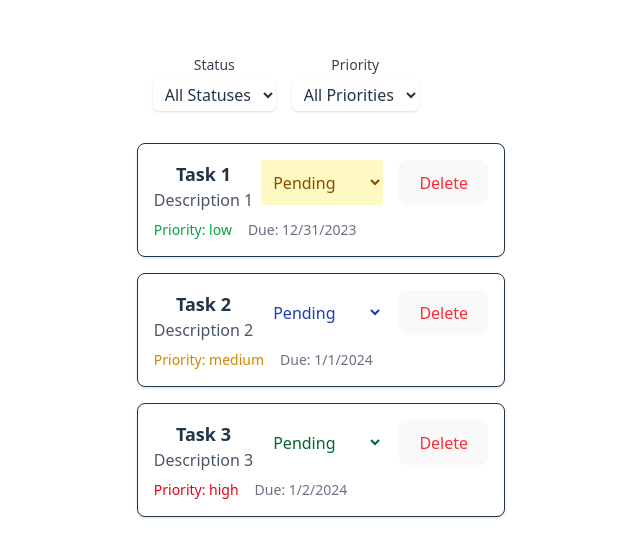
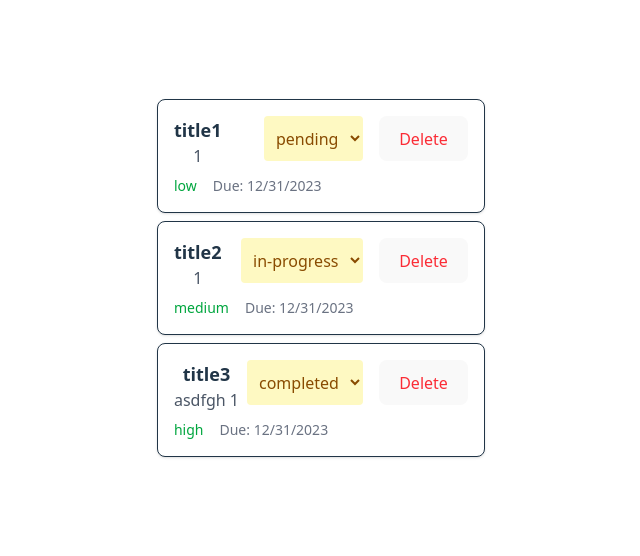
Before and after one commit to DhanashreeKharade451/Lab-3task-manager, a React (Vite) app: page / in a window 1280 px wide. Shown: the part 122-678 px from the top of the page, without its empty margins (319-959 px from the left). Built offline with nearby package versions, Linux system fonts and the light colour scheme.

Commit message:
Updated TaskItem

```diff
--- a/src/App.tsx
+++ b/src/App.tsx
@@ -37,115 +37,14 @@ function App() {
     },
   ];
 
-  // return (
-  //   <>
-  //     <TaskList tasks={textObject}/>
+  return (
+    <>
+      <TaskList tasks={textObject}/>
 
-  //   </>
-  // )
+    </>
+  )
 
-  return (
-    <div className="space-y-4">
-      <div className="flex gap-4 p-4">
-        <div>
-          <label
-            htmlFor="status-filter"
-            className="block text-sm font-medium text-gray-700 mb-1"
-          >
-            Status
-          </label>
-          <select
-            id="status-filter"
-            className="bg-white dark:bg-gray-800 px-2 py-1 block w-full rounded-md border-gray-300 shadow-sm focus:border-blue-500 focus:ring-blue-500"
-          >
-            <option value="all">All Statuses</option>
-            <option value="pending">Pending</option>
-            <option value="in-progress">In Progress</option>
-            <option value="completed">Completed</option>
-          </select>
-        </div>
-        <div>
-          <label
-            htmlFor="priority-filter"
-            className="block text-sm font-medium text-gray-700 mb-1"
-          >
-            Priority
-          </label>
-          <select
-            id="priority-filter"
-            className="bg-white dark:bg-gray-800 px-2 py-1 block w-full rounded-md border-gray-300 shadow-sm focus:border-blue-500 focus:ring-blue-500"
-          >
-            <option value="all">All Priorities</option>
-            <option value="high">High</option>
-            <option value="medium">Medium</option>
-            <option value="low">Low</option>
-          </select>
-        </div>
-      </div>
-      <div className="space-y-4">
-        <div className="p-4 border rounded-lg shadow-sm hover:shadow-md transition-shadow bg-white dark:bg-black dark:border-gray-700">
-          <div className="flex justify-between items-start">
-            <div>
-              <h3 className="text-lg font-semibold">Task 1</h3>
-              <p className="text-gray-600">Description 1</p>
-            </div>
-            <div className="flex gap-2">
-              <select className="px-2 py-1 rounded bg-white mx-2 bg-yellow-100 text-yellow-800">
-                <option value="pending">Pending</option>
-                <option value="in-progress">In Progress</option>
-                <option value="completed">Completed</option>
-              </select>
-              <button className="text-red-500 hover:text-red-700">Delete</button>
-            </div>
-          </div>
-          <div className="mt-2 flex gap-4 text-sm">
-            <span className="text-green-600">Priority: low</span>
-            <span className="text-gray-500">Due: 12/31/2023</span>
-          </div>
-        </div>
-        <div className="p-4 border rounded-lg shadow-sm hover:shadow-md transition-shadow bg-white dark:bg-black dark:border-gray-700">
-          <div className="flex justify-between items-start">
-            <div>
-              <h3 className="text-lg font-semibold">Task 2</h3>
-              <p className="text-gray-600">Description 2</p>
-            </div>
-            <div className="flex gap-2">
-              <select className="px-2 py-1 rounded bg-white mx-2 bg-blue-100 text-blue-800">
-                <option value="pending">Pending</option>
-                <option value="in-progress">In Progress</option>
-                <option value="completed">Completed</option>
-              </select>
-              <button className="text-red-500 hover:text-red-700">Delete</button>
-            </div>
-          </div>
-          <div className="mt-2 flex gap-4 text-sm">
-            <span className="text-yellow-600">Priority: medium</span>
-            <span className="text-gray-500">Due: 1/1/2024</span>
-          </div>
-        </div>
-        <div className="p-4 border rounded-lg shadow-sm hover:shadow-md transition-shadow bg-white dark:bg-black dark:border-gray-700">
-          <div className="flex justify-between items-start">
-            <div>
-              <h3 className="text-lg font-semibold">Task 3</h3>
-              <p className="text-gray-600">Description 3</p>
-            </div>
-            <div className="flex gap-2">
-              <select className="px-2 py-1 rounded bg-white mx-2 bg-green-100 text-green-800">
-                <option value="pending">Pending</option>
-                <option value="in-progress">In Progress</option>
-                <option value="completed">Completed</option>
-              </select>
-              <button className="text-red-500 hover:text-red-700">Delete</button>
-            </div>
-          </div>
-          <div className="mt-2 flex gap-4 text-sm">
-            <span className="text-red-600">Priority: high</span>
-            <span className="text-gray-500">Due: 1/2/2024</span>
-          </div>
-        </div>
-      </div>
-    </div>
-  );
+
 }
 
 export default App;
--- a/src/components/TaskItem/TaskItem.tsx
+++ b/src/components/TaskItem/TaskItem.tsx
@@ -1,37 +1,65 @@
 import type{ Task, TaskItemProps} from "../../types";
 
 const TaskItem =({task, onStatusChange, onDelete}: TaskItemProps)=>{
+
+
     // task ="",
     // onStatusChange ="",
     // onDelete ="",
+    // return(
+    //     <div>
+    //         <h3>{task.title}</h3>
+    //         <p>{task.description}</p>
+
+
+    //         <p>
+    //             <strong>Status</strong>{task.status}
+    //         </p>
+
+    //         <p>{task.priority}</p>
+
+    //         <p>
+    //             <strong>Due:</strong>
+    //             {new Date(task.dueDate).toLocaleDateString()}
+    //         </p>
+
+    //         {/* Status Change */}
+    //         <select>
+    //             <option value = "pending">pending</option>
+    //             <option value = "in-progress">in-progress</option>
+    //             <option value = "completed">completed</option>
+    //         </select>
+
+    //         <button onClick={()=>onDelete(task.id)}
+
+    //         >Delete</button>
+    //     </div>
+    // );
+
     return(
-        <div>
-            <h3>{task.title}</h3>
-            <p>{task.description}</p>
-
-            <p>
-                <strong>Status</strong>{task.status}
-            </p>
-
-            <p>{task.priority}</p>
-
-            <p>
-                <strong>Due:</strong>
-                {new Date(task.dueDate).toLocaleDateString()}
-            </p>
-
-            {/* Status Change */}
-            <select>
-                <option value = "pending">pending</option>
-                <option value = "in-progress">in-progress</option>
-                <option value = "completed">completed</option>
-            </select>
-
-            <button onClick={()=>onDelete(task.id)}
-
-            >Delete</button>
+        <div className="space-y-4 m-2">
+        <div className="p-4 border rounded-lg shadow-sm hover:shadow-md transition-shadow bg-white dark:bg-black dark:border-gray-700">
+          <div className="flex justify-between items-start">
+            <div>
+              <h3 className="text-lg font-semibold">{task.title}</h3>
+              <p className="text-gray-600">{task.description} 1</p>
+            </div>
+            <div className="flex gap-2">
+              <select className="px-2 py-1 rounded bg-white mx-2 bg-yellow-100 text-yellow-800">
+                <option value="pending">{task.status}</option>
+                {/* <option value="in-progress">{task.status}</option>
+                <option value="completed">{task.status}</option> */}
+              </select>
+              <button className="text-red-500 hover:text-red-700" onClick={() => onDelete(task.id)}>Delete</button>
+            </div>
+          </div>
+          <div className="mt-2 flex gap-4 text-sm">
+            <span className="text-green-600">{task.priority}</span>
+            <span className="text-gray-500">Due: 12/31/2023</span>
+          </div>
         </div>
-    );
+        </div>
+    )
 };
 
 export default TaskItem;
```
Also changed, not shown: src/components/TaskList/TaskList.tsx (+9 -10 lines).
